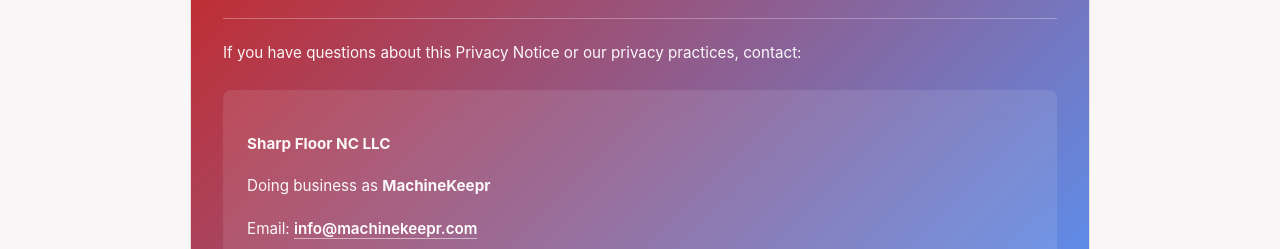
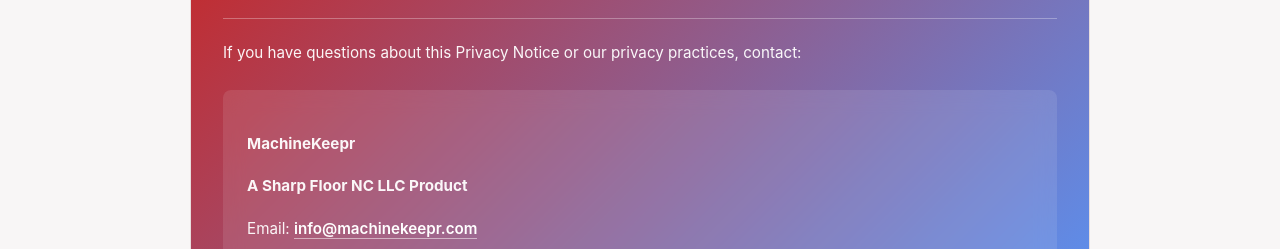
Before and after one commit to jzon-03/machinekeepr-website, an Angular app: page /privacy-policy in a window 1280 px wide. Shown: the part 10220-10469 px from the top of the page. Built offline with nearby package versions, Linux system fonts and the light colour scheme.

Commit message:
Not Doing business as

```diff
--- a/src/app/pages/privacy-policy/privacy-policy.html
+++ b/src/app/pages/privacy-policy/privacy-policy.html
@@ -249,8 +249,8 @@
       <p>If you have questions about this Privacy Notice or our privacy practices, contact:</p>
 
       <div class="contact-info">
-        <p><strong>Sharp Floor NC LLC</strong></p>
-        <p>Doing business as <strong>MachineKeepr</strong></p>
+        <p><strong>MachineKeepr</strong></p>
+        <p><strong>A Sharp Floor NC LLC Product</strong></p>
         <p>
           Email: <a href="mailto:info@machinekeepr.com">info@machinekeepr.com</a>
         </p>
```
